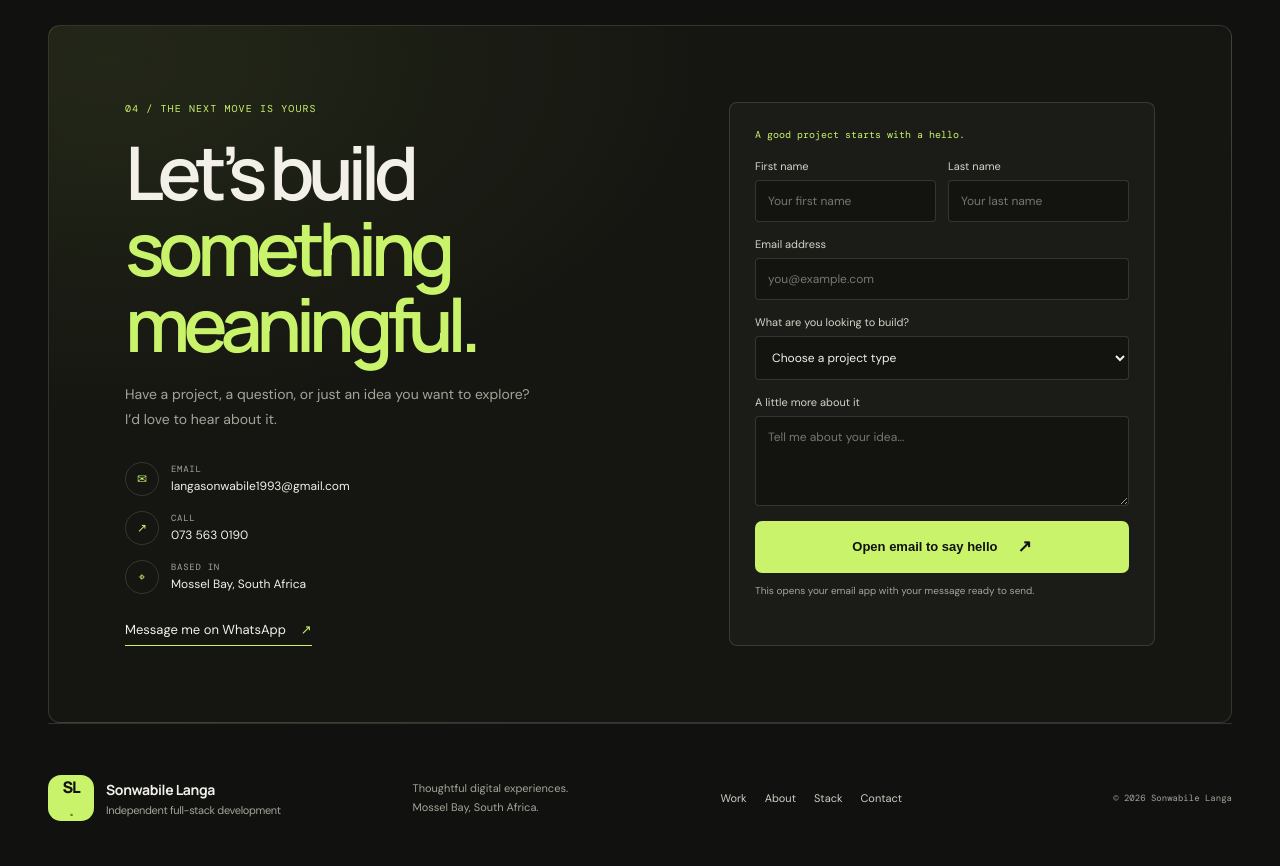
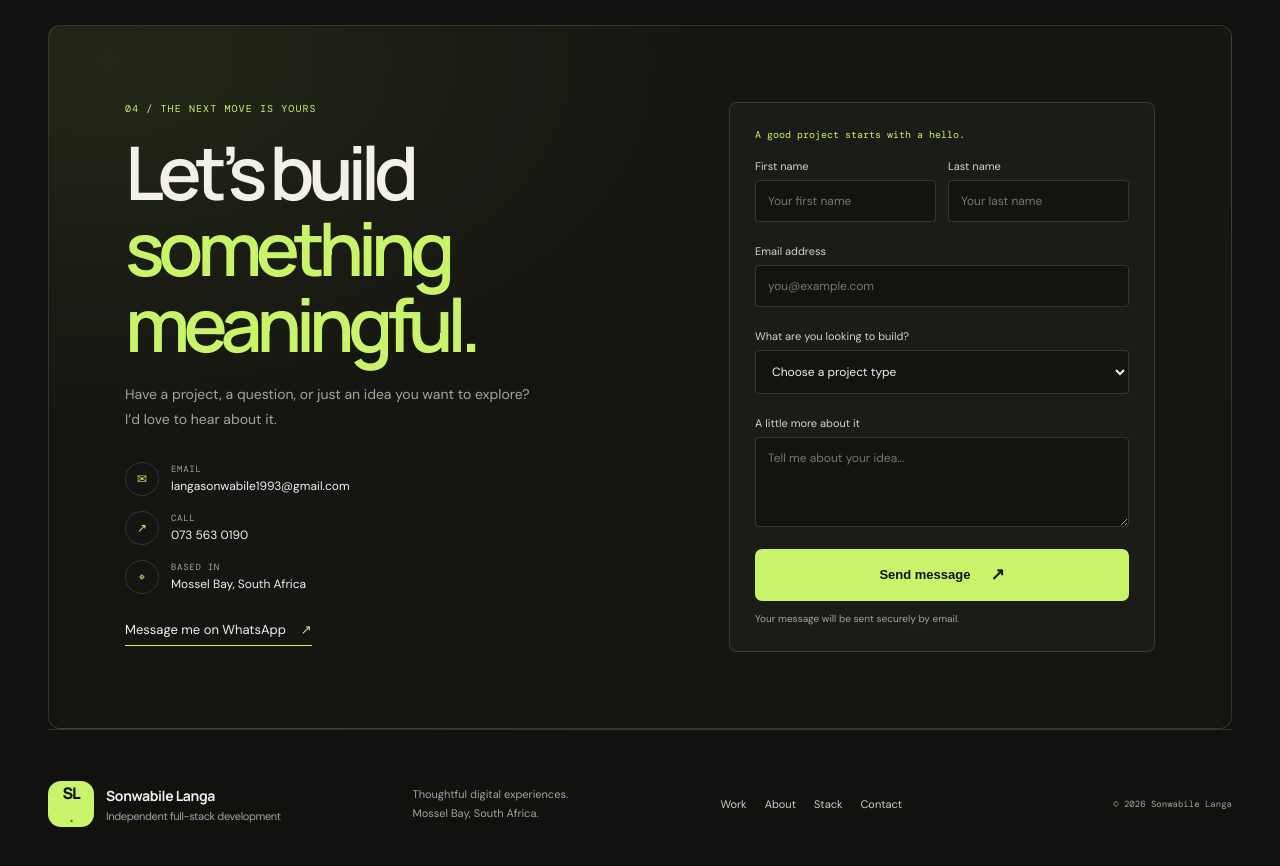
Before and after one commit to SonwabileLanga/SonwabileLangaPort, an ASP.NET Core app: page /?handler=Send in a window 1280 px wide. Shown: the part 4313-5179 px from the top of the page. Before the commit the page ends 5134 px from the top, so only its background shows below. Run offline with ASP.NET Core 8, Linux system fonts and the light colour scheme.

Commit message:
Send portfolio contact form with Resend
Post the contact form to Razor Pages and deliver submissions through Resend using Render environment variables.

Co-authored-by: Copilot <223556219+Copilot@users.noreply.github.com>

```diff
--- a/Pages/Index.cshtml
+++ b/Pages/Index.cshtml
@@ -116,17 +116,24 @@
         </div>
         <a class="whatsapp-link" href="https://wa.me/27735630190?text=Hi%20Sonwabile%20%E2%80%94%20I%20saw%20your%20website%20and%20I%27d%20like%20to%20discuss%20a%20project." target="_blank" rel="noreferrer">Message me on WhatsApp <span aria-hidden="true">↗</span></a>
     </div>
-    <form class="contact-form" id="contact-form">
+    <form class="contact-form" id="contact-form" method="post" asp-page-handler="Send">
         <p class="form-eyebrow">A good project starts with a hello.</p>
         <div class="form-row">
-            <label>First name<input name="firstName" autocomplete="given-name" placeholder="Your first name" required /></label>
-            <label>Last name<input name="lastName" autocomplete="family-name" placeholder="Your last name" required /></label>
+            <label>First name<input asp-for="FirstName" autocomplete="given-name" placeholder="Your first name" required /><span asp-validation-for="FirstName"></span></label>
+            <label>Last name<input asp-for="LastName" autocomplete="family-name" placeholder="Your last name" required /><span asp-validation-for="LastName"></span></label>
         </div>
-        <label>Email address<input name="email" type="email" autocomplete="email" placeholder="you@example.com" required /></label>
-        <label>What are you looking to build?<select name="project" required><option value="" disabled selected>Choose a project type</option><option>Business website</option><option>Web app or portal</option><option>E-commerce experience</option><option>Something else</option></select></label>
-        <label>A little more about it<textarea name="message" rows="4" placeholder="Tell me about your idea..." required></textarea></label>
-        <button class="button button-primary form-submit" type="submit">Open email to say hello <span aria-hidden="true">↗</span></button>
-        <p class="form-note" id="form-note">This opens your email app with your message ready to send.</p>
+        <label>Email address<input asp-for="Email" type="email" autocomplete="email" placeholder="you@example.com" required /><span asp-validation-for="Email"></span></label>
+        <label>What are you looking to build?<select asp-for="Project" required><option value="" disabled>Choose a project type</option><option>Business website</option><option>Web app or portal</option><option>E-commerce experience</option><option>Something else</option></select><span asp-validation-for="Project"></span></label>
+        <label>A little more about it<textarea asp-for="Message" rows="4" placeholder="Tell me about your idea..." required></textarea><span asp-validation-for="Message"></span></label>
+        <button class="button button-primary form-submit" type="submit">Send message <span aria-hidden="true">↗</span></button>
+        @if (Model.ContactStatus is not null)
+        {
+            <p class="form-note @(Model.ContactSent ? "form-note-success" : "form-note-error")" id="form-note" role="status" aria-live="polite">@Model.ContactStatus</p>
+        }
+        else
+        {
+            <p class="form-note" id="form-note">Your message will be sent securely by email.</p>
+        }
     </form>
 </section>
 
--- a/Pages/Index.cshtml.cs
+++ b/Pages/Index.cshtml.cs
@@ -1,10 +1,124 @@
+using System.ComponentModel.DataAnnotations;
 using Microsoft.AspNetCore.Mvc;
 using Microsoft.AspNetCore.Mvc.RazorPages;
+using Resend;
 
 namespace SmokeTest.Pages;
 
 public class IndexModel : PageModel
 {
+    private static readonly string[] ProjectTypes =
+    [
+        "Business website", "Web app or portal", "E-commerce experience", "Something else"
+    ];
+
+    private readonly IResend _resend;
+    private readonly IConfiguration _configuration;
+    private readonly ILogger<IndexModel> _logger;
+
+    public IndexModel(IResend resend, IConfiguration configuration, ILogger<IndexModel> logger)
+    {
+        _resend = resend;
+        _configuration = configuration;
+        _logger = logger;
+    }
+
+    [BindProperty, Required, StringLength(80)]
+    public string FirstName { get; set; } = string.Empty;
+
+    [BindProperty, Required, StringLength(80)]
+    public string LastName { get; set; } = string.Empty;
+
+    [BindProperty, Required, EmailAddress, StringLength(254)]
+    public string Email { get; set; } = string.Empty;
+
+    [BindProperty, Required]
+    public string Project { get; set; } = string.Empty;
+
+    [BindProperty, Required, StringLength(4000, MinimumLength = 10)]
+    public string Message { get; set; } = string.Empty;
+
+    public string? ContactStatus { get; private set; }
+    public bool ContactSent { get; private set; }
+
+    public async Task<IActionResult> OnPostSendAsync(CancellationToken cancellationToken)
+    {
+        FirstName = FirstName.Trim();
+        LastName = LastName.Trim();
+        Email = Email.Trim();
+        Message = Message.Trim();
+
+        if (string.IsNullOrWhiteSpace(FirstName))
+        {
+            ModelState.AddModelError(nameof(FirstName), "Enter your first name.");
+        }
+
+        if (string.IsNullOrWhiteSpace(LastName))
+        {
+            ModelState.AddModelError(nameof(LastName), "Enter your last name.");
+        }
+
+        if (string.IsNullOrWhiteSpace(Message))
+        {
+            ModelState.AddModelError(nameof(Message), "Enter a message.");
+        }
+
+        if (!ProjectTypes.Contains(Project, StringComparer.Ordinal))
+        {
+            ModelState.AddModelError(nameof(Project), "Choose a project type from the list.");
+        }
+
+        if (!ModelState.IsValid)
+        {
+            ContactStatus = "Please check the form and correct the highlighted fields.";
+            return Page();
+        }
+
+        var apiKey = _configuration["RESEND_API_KEY"];
+        var fromAddress = _configuration["RESEND_FROM_EMAIL"];
+        if (string.IsNullOrWhiteSpace(apiKey) || string.IsNullOrWhiteSpace(fromAddress))
+        {
+            _logger.LogError("Contact form email is unavailable because Resend is not configured.");
+            ContactStatus = "The contact form is temporarily unavailable. Please email langasonwabile1993@gmail.com directly.";
+            return Page();
+        }
+
+        var fullName = $"{FirstName.Trim()} {LastName.Trim()}";
+        var message = new EmailMessage
+        {
+            From = fromAddress,
+            Subject = "New portfolio contact form message",
+            ReplyTo = Email.Trim(),
+            TextBody = $"Name: {fullName}\nEmail: {Email.Trim()}\nProject: {Project}\n\n{Message.Trim()}"
+        };
+        message.To.Add("langasonwabile1993@gmail.com");
+
+        try
+        {
+            await _resend.EmailSendAsync(message, cancellationToken);
+            ContactSent = true;
+            ContactStatus = "Thanks for reaching out. Your message has been sent.";
+            FirstName = string.Empty;
+            LastName = string.Empty;
+            Email = string.Empty;
+            Project = string.Empty;
+            Message = string.Empty;
+            ModelState.Clear();
+        }
+        catch (ResendException exception)
+        {
+            _logger.LogError(exception, "Resend rejected a portfolio contact form message.");
+            ContactStatus = "We couldn’t send your message right now. Please try again or email langasonwabile1993@gmail.com directly.";
+        }
+        catch (HttpRequestException exception)
+        {
+            _logger.LogError(exception, "Could not connect to Resend for a portfolio contact form message.");
+            ContactStatus = "We couldn’t send your message right now. Please try again or email langasonwabile1993@gmail.com directly.";
+        }
+
+        return Page();
+    }
+
     public IReadOnlyList<string> ProjectCategories { get; } =
     [
         "E-commerce", "Marketing", "Beauty", "Directory", "Trades", "Hospitality",
--- a/Pages/Shared/_Layout.cshtml
+++ b/Pages/Shared/_Layout.cshtml
@@ -148,6 +148,9 @@
         .contact-form textarea{resize:vertical}
         .form-submit{width:100%;cursor:pointer}
         .form-note{margin:-5px 0 0;color:var(--muted);font-size:10px;line-height:1.5}
+        .form-note-success{color:var(--accent)}
+        .form-note-error,.field-validation-error,.validation-summary-errors{color:#ff9b91}
+        .field-validation-error{font-size:10px}
         .site-footer{display:grid;width:min(1320px,calc(100% - 96px));min-height:150px;margin:0 auto;padding:31px 0;grid-template-columns:1.2fr 1fr 1.3fr auto;gap:25px;align-items:center;border-top:1px solid var(--line)}
         .site-footer>p{margin:0;color:var(--muted);font-size:11px;line-height:1.7}
         .footer-links{display:flex;gap:18px;color:#cfcdc3;font-size:11px}
@@ -213,29 +216,6 @@
             });
         });
 
-        document.querySelector("#contact-form")?.addEventListener("submit", (event) => {
-            event.preventDefault();
-
-            const form = event.currentTarget;
-            if (!(form instanceof HTMLFormElement) || !form.reportValidity()) {
-                return;
-            }
-
-            const data = new FormData(form);
-            const name = `${data.get("firstName")} ${data.get("lastName")}`.trim();
-            const subject = `${data.get("project")} enquiry from ${name}`;
-            const message = [
-                `Name: ${name}`,
-                `Email: ${data.get("email")}`,
-                `Project: ${data.get("project")}`,
-                "",
-                data.get("message")
-            ].join("\n");
-            const mailto = `mailto:langasonwabile1993@gmail.com?subject=${encodeURIComponent(subject)}&body=${encodeURIComponent(message)}`;
-
-            window.location.href = mailto;
-            document.querySelector("#form-note").textContent = "Your email app should open with your message ready. If it doesn’t, email langasonwabile1993@gmail.com directly.";
-        });
     </script>
     @await RenderSectionAsync("Scripts", required: false)
 </body>
```
Also changed, not shown: Program.cs (+7 -0 lines), README.md, SmokeTest.csproj.
